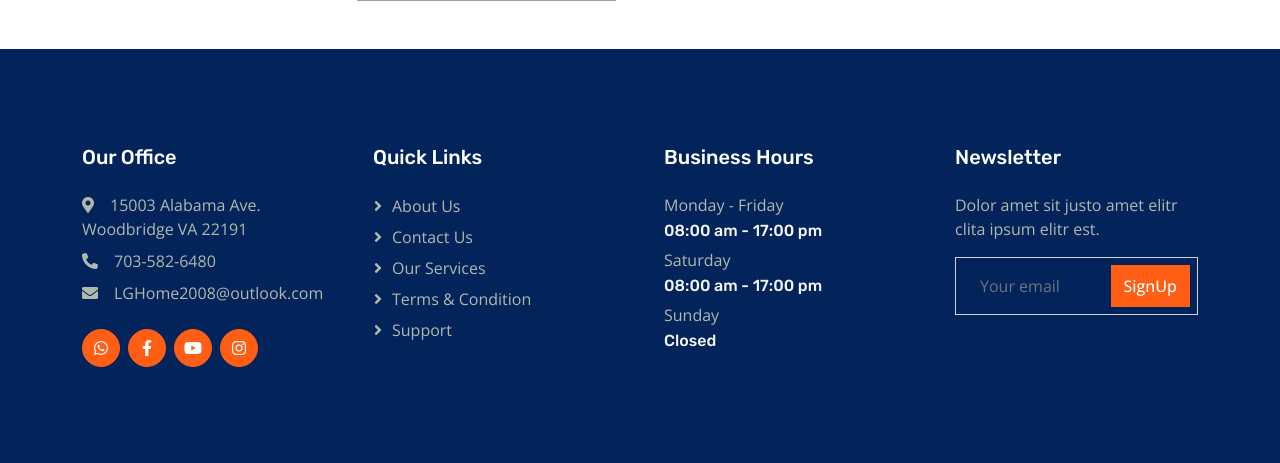
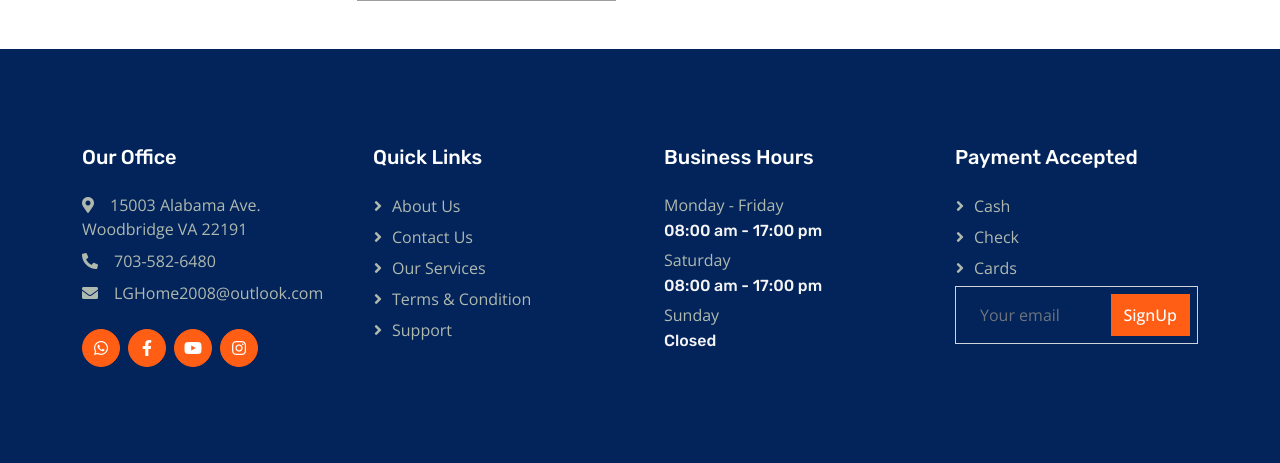
Before and after one commit to ErickSolisC/ErickSolisC.github.io, a PHP site: page /about.php in a window 1280 px wide. Shown: the part 1134-1597 px from the top of the page. Run offline with PHP 8.4, Linux system fonts and the light colour scheme; some libraries are stand-ins or nearby versions; grey boxes are pictures that could not be loaded.

Commit message:
Update INDEX,ABOUT,FEATURE

```diff
--- a/footer.php
+++ b/footer.php
@@ -38,8 +38,10 @@
                 <h6 class="text-light">Closed</h6>
             </div>
             <div class="col-lg-3 col-md-6">
-                <h5 class="text-white mb-4">Newsletter</h5>
-                <p>Dolor amet sit justo amet elitr clita ipsum elitr est.</p>
+                <h5 class="text-white mb-4">Payment Accepted</h5>
+                <a class="btn btn-link" href="">Cash</a>
+                <a class="btn btn-link" href="">Check</a>
+                <a class="btn btn-link" href="">Cards</a>
                 <div class="position-relative w-100">
                     <input class="form-control bg-transparent w-100 py-3 ps-4 pe-5" type="text" placeholder="Your email" />
                     <button type="button" class="btn btn-primary py-2 position-absolute top-0 end-0 mt-2 me-2">
```
Also changed, not shown: img/CONSTRUCCIONES/085f276a-f6ea-4694-8f1d-924475ddb6c2.jpg (added), img/CONSTRUCCIONES/pngtree-free-estimates-tag-banner-png-image_8641555.png (added), 1 other file.
